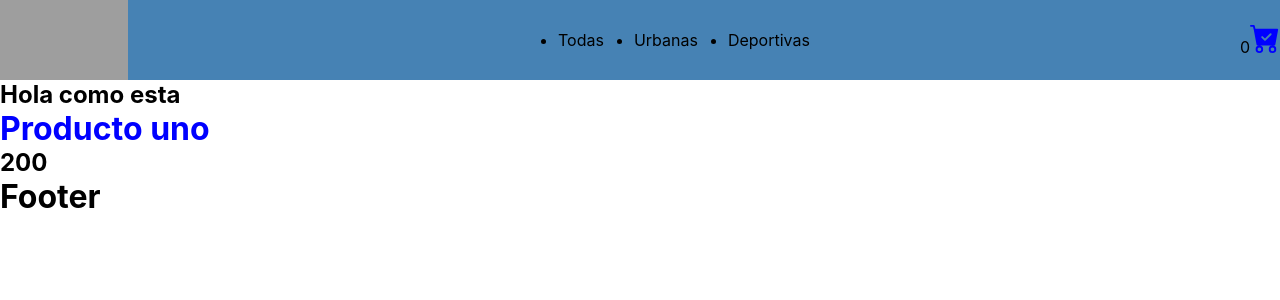
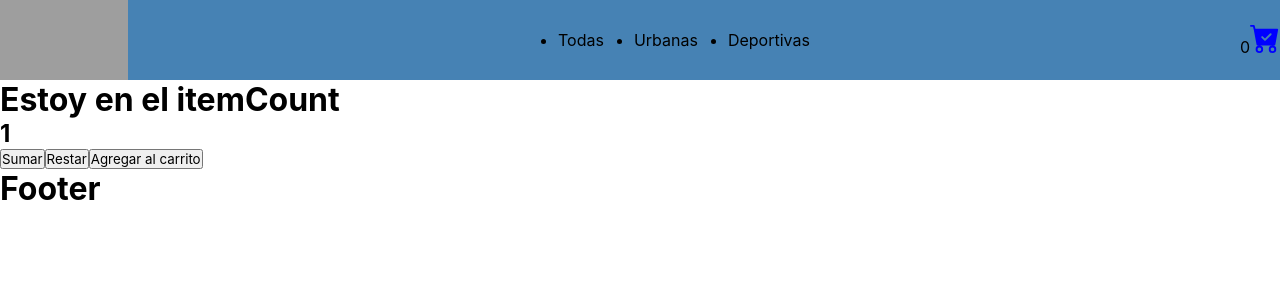
Before and after one commit to jorgeduje/coder-51600, a React (Create React App) app: page / in a window 1280 px wide. Shown: the top 300 px of the page. Built offline with nearby package versions, Linux system fonts and the light colour scheme; grey boxes are pictures that could not be loaded.

Commit message:
se trabajo con useState, useEffect y itemCount

```diff
--- a/src/App.js
+++ b/src/App.js
@@ -1,15 +1,27 @@
 import Footer from "./Components/Footer/Footer";
+import ItemCount from "./Components/ItemCount/ItemCount";
 import ItemListContainer from "./Components/ItemListContainer/ItemListContainer";
 import Navbar from "./Components/Navbar/Navbar";
 import ProductCard from "./Components/ProductCard/ProductCard";
 
 function App() {
+
+  const onAdd = ( cantidad )=>{
+    console.log(`se agrego al carrito ${cantidad} elementos `)
+    console.log("se agrego al carrito " + cantidad + " elementos")
+  }
+
+  let stock = 5
+
+  let initial = 1
+
   return (
     <div>
       <Navbar>
         <Footer>
-          <ItemListContainer greeting={"Hola como esta"} />
-          <ProductCard title={"Producto uno"} price={200} isRed={false} />
+          {/* <ItemListContainer /> */}
+          {/* <ProductCard title={title} price={200} isRed={false} login={login} /> */}
+          <ItemCount stock={stock} initial={initial} onAdd={onAdd} />
         </Footer>
       </Navbar>
     </div>
--- /dev/null
+++ b/src/Components/ItemCount/ItemCount.jsx
@@ -0,0 +1,41 @@
+import { useState } from "react";
+
+const ItemCount = ({ stock, initial, onAdd }) => {
+  const [contador, setContador] = useState(initial);
+
+  const sumar = () => {
+    if (contador < stock) {
+      setContador(contador + 1);
+    }
+  };
+
+  const restar = () => {
+    if (contador > 1) {
+      setContador(contador - 1);
+    }
+  };
+
+  return (
+    <div>
+      <h1>Estoy en el itemCount</h1>
+
+      <h2>{contador}</h2>
+
+      <button onClick={sumar}>Sumar</button>
+
+      <button onClick={restar}>Restar</button>
+
+      <button onClick={ ()=> onAdd(contador) }>Agregar al carrito</button>
+    </div>
+  );
+};
+
+export default ItemCount;
+
+// // ESTA EN UN LUGAR
+// const saludar = ( nombre )=>{ // onADD
+//     console.log( `hola ${nombre}` )
+// }
+
+// // ESTA EN OTRO LUGAR
+// saludar( "juancito" ) // onADD( contador )
--- a/src/Components/ItemListContainer/ItemListContainer.jsx
+++ b/src/Components/ItemListContainer/ItemListContainer.jsx
@@ -1,7 +1,42 @@
-const ItemListContainer = ({ greeting }) => {
+
+import { useState, useEffect } from "react";
+
+const ItemListContainer = () => {
+
+  const [ nombre , setNombre ] = useState("pepito")
+  const [ contador , setContador ] = useState(0)
+
+  const cambiarContador = ()=>{
+    setContador( contador + 1)
+  }
+
+  const cambiarNombreMaria = ()=>{
+    setNombre("maria")
+  }
+  const cambiarNombrePepito = ()=>{
+    setNombre("pepito")
+  }
+
+  useEffect( ()=>{
+    setNombre("carmen")
+    console.log("me ejecute una sola vez") // HACEMOS UNA LLAMADA A UN BACKEND ( PESADO )
+
+  }, [] ) // ARREGLO DE DEPENDENCIAS VACIO
+
+  // useEffect( ()=>{
+
+  //   console.log( "me ejecuto cada vez que cambia algo" )
+
+  // }, [contador]) // ARREGLO DE DEPENDENCIAS A LA ESCUCHA DE UNA VARIABLE
+
+
+  // console.log("me ejecute fuera del effect")
   return (
     <div>
-        <h2>{greeting}</h2>
+        <h1>Hola {nombre} como estas?</h1>
+        <button onClick={cambiarNombreMaria}>Cambiar a maria</button>
+        <button onClick={cambiarNombrePepito}>Cambiar a pepit</button>
+        <button onClick={cambiarContador}>Cambiar contador</button>
     </div>
   );
 };
--- a/src/Components/ProductCard/ProductCard.jsx
+++ b/src/Components/ProductCard/ProductCard.jsx
@@ -1,14 +1,25 @@
 
 import "./ProductCard.css"
 
-const ProductCard = ( {title, price=0, isRed} ) => {
+const ProductCard = ( {title, price=0, isRed, login} ) => {
 
+
+  const saludar = (  )=>{
+    console.log("hola ")
+  }
+
+  const saludar2 = ( nombre )=>{
+    console.log("hola " + nombre )
+  }
 
 
   return (
     <div>
         <h1 className={ isRed ? "red" : "blue" }> {title} </h1>
         <h2> {price} </h2>
+        <button onClick={saludar}>Saludar</button>
+        <button onClick={ ()=> saludar2("juancito") }>Saludar dos</button>
+        <button onClick={login}>Ingresar</button>
     </div>
   )
 }
```
